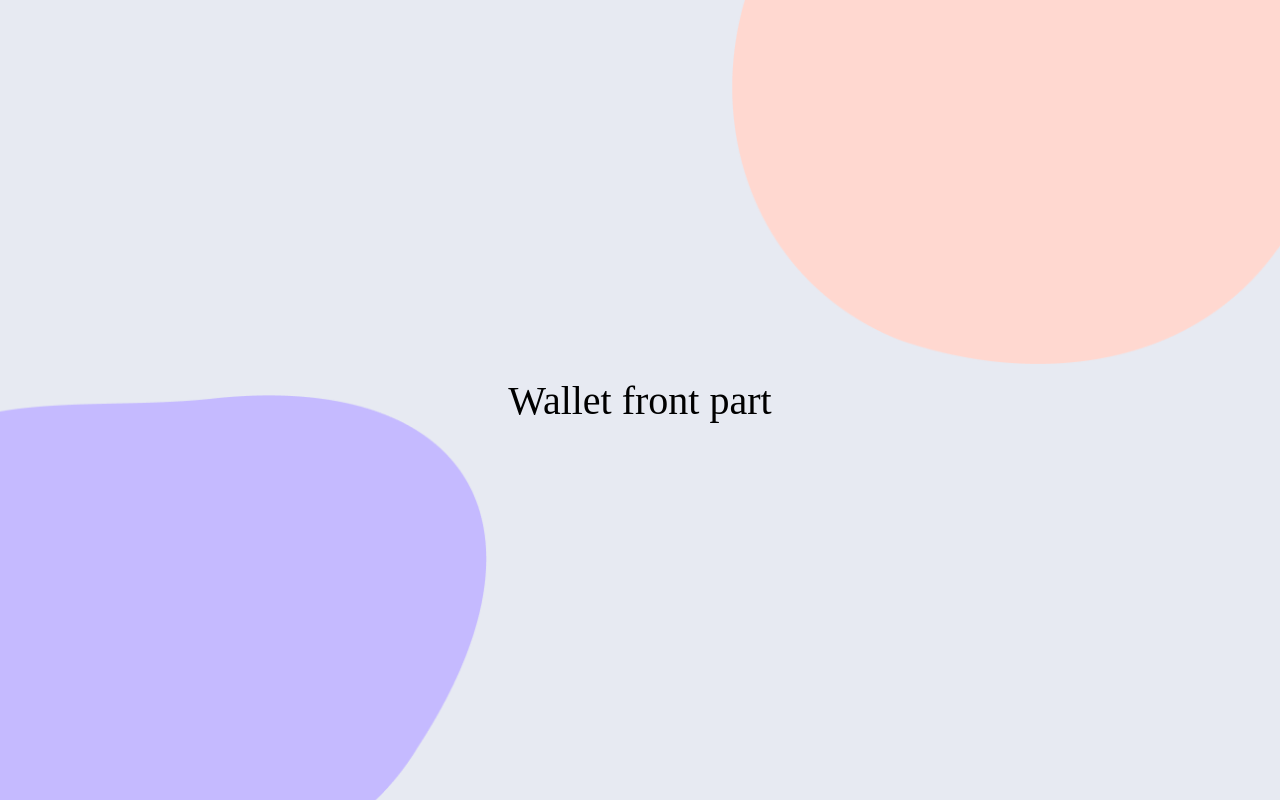
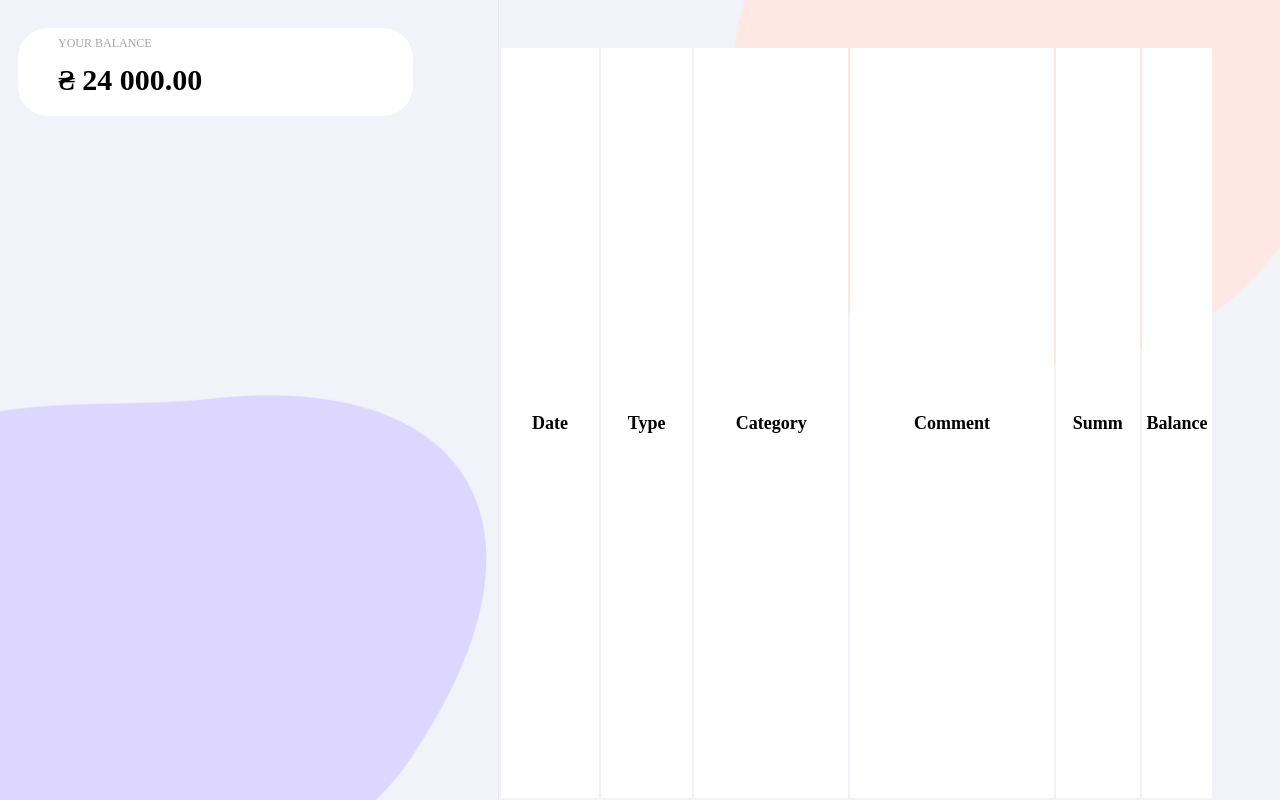
Before and after one commit to Yura-Voloshyn/wallet-front-end, a React (Create React App) app: page / in a window 1280 px wide. Built offline with nearby package versions, Linux system fonts and the light colour scheme; the HTML template or start-up script is replaced by a standard one.

Commit message:
add chenges

```diff
--- a/src/components/app/App.jsx
+++ b/src/components/app/App.jsx
@@ -1,6 +1,9 @@
 import { AppWrapper } from './App.styled';
+import Home from 'pages/home';
 
 const App = () => {
-  return <AppWrapper>Wallet front part</AppWrapper>;
+  return <AppWrapper>
+    <Home/>
+  </AppWrapper>;
 };
 export default App;
```
